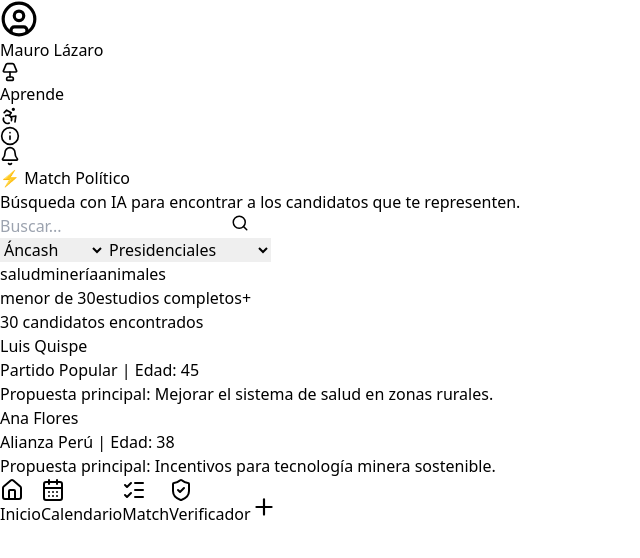
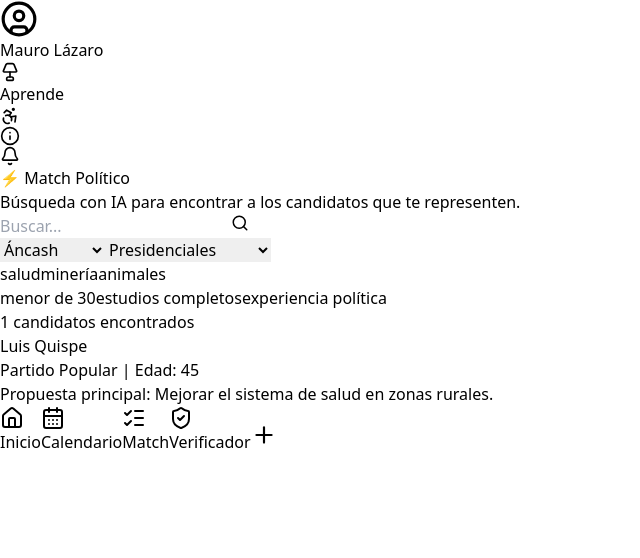
Before and after one commit to Is-Alejandro/verivoto, a React (Vite) app: page /match in a window 1280 px wide. Shown: the top 558 px of the page, without its empty margins (0-640 px from the left). Built offline with nearby package versions, Linux system fonts and the light colour scheme.

Commit message:
agregar sistema base de filtros, chips interactivos y estructura inicial para atributos

```diff
--- a/src/features/match/MatchPage.tsx
+++ b/src/features/match/MatchPage.tsx
@@ -1,58 +1,117 @@
+import { useState, useMemo } from "react";
 import Layout from "../../components/layout/Layout";
+
 import MatchTitle from "./components/MatchTitle";
 import MatchSearchBar from "./components/MatchSearchBar";
 import MatchFiltersMain from "./components/MatchFilterMain";
 import MatchChips from "./components/MatchChips";
 import MatchAttributes from "./components/MatchAttributes";
 import MatchResultsCount from "./components/MatchResultsCount";
-import MatchCandidateCard from "./components/MatchCandidateCard";
 import MatchCandidatesList from "./components/MatchCandidatesList";
 
+// Dataset inicial (temporal)
+const candidatesData = [
+  {
+    name: "Luis Quispe",
+    party: "Partido Popular",
+    age: 45,
+    region: "Áncash",
+    type: "Presidenciales",
+    proposal: "Mejorar el sistema de salud en zonas rurales.",
+  },
+  {
+    name: "Ana Flores",
+    party: "Alianza Perú",
+    age: 38,
+    region: "Lima",
+    type: "Presidenciales",
+    proposal: "Incentivos para tecnología minera sostenible.",
+  },
+];
+
 export default function MatchPage() {
-    return (
-        <Layout>
-            <div className="p-5 pb-20">
+  // Estados principales
+  const [search, setSearch] = useState("");
+  const [region, setRegion] = useState("Áncash");
+  const [type, setType] = useState("Presidenciales");
 
-                <MatchTitle />
+  // Estado para chips
+  const [chips, setChips] = useState([
+    { label: "salud", active: true },
+    { label: "minería", active: false },
+    { label: "animales", active: true },
+  ]);
 
-                {/* Barra de búsqueda */}
-                <MatchSearchBar />
+  // Función para activar/desactivar chips
+  const toggleChip = (label: string) => {
+    setChips((prev) =>
+      prev.map((chip) =>
+        chip.label === label
+          ? { ...chip, active: !chip.active }
+          : chip
+      )
+    );
+  };
 
+  // Filtrado final (búsqueda + región + tipo + chips)
+  const filteredCandidates = useMemo(() => {
+    const activeChips = chips
+      .filter((c) => c.active)
+      .map((c) => c.label.toLowerCase());
 
-                {/* Selectores principales */}
-                <MatchFiltersMain />
+    return candidatesData.filter((c) => {
+      const matchesSearch =
+        search === "" ||
+        c.name.toLowerCase().includes(search.toLowerCase()) ||
+        c.party.toLowerCase().includes(search.toLowerCase());
 
+      const matchesRegion = c.region === region;
+      const matchesType = c.type === type;
 
-                {/* Chips principales */}
-                <MatchChips />
+      const matchesChips =
+        activeChips.length === 0 ||
+        activeChips.some((topic) =>
+          c.proposal.toLowerCase().includes(topic)
+        );
 
+      return matchesSearch && matchesRegion && matchesType && matchesChips;
+    });
+  }, [search, region, type, chips]);
 
-                {/* Atributos o cualidades */}
-                <MatchAttributes />
+  return (
+    <Layout>
+      <div className="p-5 pb-20">
 
+        <MatchTitle />
 
-                {/* Contador */}
-                <MatchResultsCount count={30} />
+        {/* Búsqueda */}
+        <MatchSearchBar
+          value={search}
+          onChange={(value) => setSearch(value)}
+          onSearch={() => console.log("Buscar:", search)}
+        />
 
-                {/* Lista de candidatos */}
-                <MatchCandidatesList
-                    candidates={[
-                        {
-                            name: "Luis Quispe",
-                            party: "Partido Popular",
-                            age: 45,
-                            proposal: "Mejorar el sistema de salud en zonas rurales.",
-                        },
-                        {
-                            name: "Ana Flores",
-                            party: "Alianza Perú",
-                            age: 38,
-                            proposal: "Incentivos para tecnología minera sostenible.",
-                        }
-                    ]}
-                />
+        {/* Filtros principales */}
+        <MatchFiltersMain
+          region={region}
+          type={type}
+          onRegionChange={(value) => setRegion(value)}
+          onTypeChange={(value) => setType(value)}
+        />
 
-            </div>
-        </Layout>
-    );
+        {/* Chips conectados */}
+        <MatchChips chips={chips} onToggle={toggleChip} />
+
+        {/* Atributos (pronto se conectará con match ranking) */}
+        <MatchAttributes />
+
+        {/* Contador dinámico */}
+        <MatchResultsCount count={filteredCandidates.length} />
+
+        {/* Lista filtrada */}
+        <MatchCandidatesList candidates={filteredCandidates} />
+
+      </div>
+    </Layout>
+  );
 }
--- a/src/features/match/components/MatchAttributes.tsx
+++ b/src/features/match/components/MatchAttributes.tsx
@@ -1,19 +1,20 @@
 interface Attribute {
     label: string;
+    active: boolean;
   }
 
   interface MatchAttributesProps {
     attributes?: Attribute[];
-    onSelect?: (label: string) => void;
+    onToggle?: (label: string) => void;
   }
 
   export default function MatchAttributes({
     attributes = [
-      { label: "menor de 30" },
-      { label: "estudios completos" },
-      { label: "+" },
+      { label: "menor de 30", active: false },
+      { label: "estudios completos", active: false },
+      { label: "experiencia política", active: false },
     ],
-    onSelect,
+    onToggle,
   }: MatchAttributesProps) {
     return (
       <div className="flex flex-wrap gap-2 mt-3">
@@ -21,13 +22,17 @@ interface Attribute {
         {attributes.map((attr) => (
           <button
             key={attr.label}
-            onClick={() => onSelect && onSelect(attr.label)}
-            className="
-              px-3 py-1 rounded-full text-sm
-              bg-neutral-100 text-neutral-700
-              border border-neutral-300
-              font-medium active:scale-95 transition
-            "
+            onClick={() => onToggle && onToggle(attr.label)}
+            className={`
+              px-3 py-1 rounded-full text-sm font-medium shadow-sm
+              border active:scale-95 transition
+
+              ${
+                attr.active
+                  ? "bg-purple-100 text-purple-700 border-purple-400"
+                  : "bg-neutral-100 text-neutral-700 border-neutral-300"
+              }
+            `}
           >
             {attr.label}
           </button>
```
